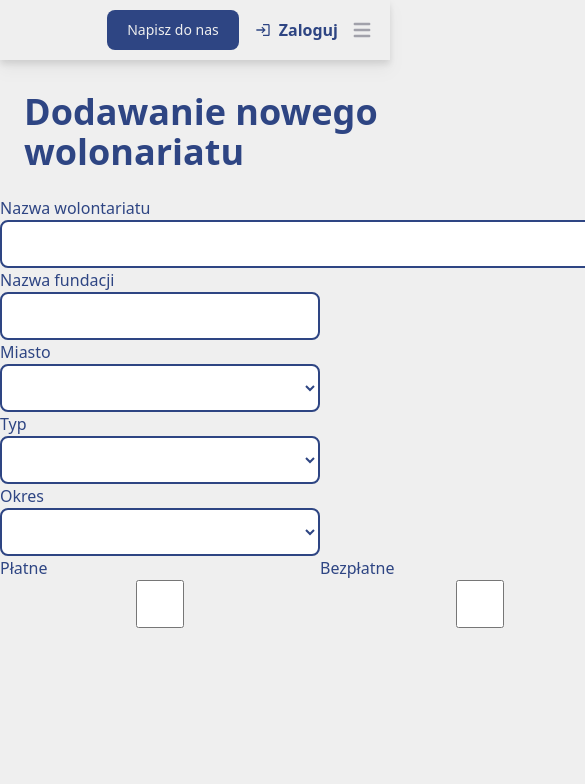
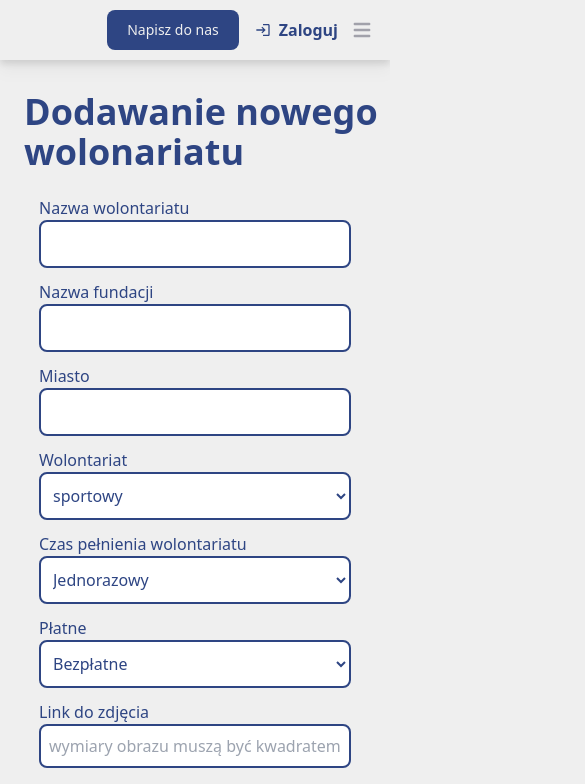
Before and after one commit to style77/volunteering, a Next.js app: page /add in a window 390 px wide. Shown: the top 784 px of the page, 585 px wide, since content can reach past the window. Built offline with nearby package versions, Linux system fonts and the light colour scheme; no server answers; what tailwindcss-font-inter would draw is missing.

Commit message:
Dodano strone profilu, skonczono dodawanie

```diff
--- a/components/searchBar.tsx
+++ b/components/searchBar.tsx
@@ -4,7 +4,7 @@ export const SearchBar= () => {
     return (
       <>
         <div className="flex flex-col md:flex-row font-inter font-light justify-center mx-12">
-          <div className="flex flex-col md:flex-row gap-2 w-full items-center">
+          <div className="flex flex-col md:flex-row gap-3 w-full items-center">
             <div className="flex flex-col w-80">
               <label htmlFor="search-volunteering" className="text-main-color ">
                 Znajdź wolontariat...
@@ -42,14 +42,13 @@ export const SearchBar= () => {
                 className="h-12 rounded-lg bg-white border-2 text-main-color border-main-color hover:border-main-color-2 focus:rounded-xl p-2"
               />
             </div>
-            <button className="flex flex-row rounded-lg bg-main-color text-white h-12 w-40 text-xl justify-center items-center mt-[1.45rem] transition ease-in-out hover:scale-110 hover:bg-main-color-2 duration-300 my-2">
+            <button className="flex flex-row rounded-lg bg-main-color text-white h-12 w-40 text-xl justify-center items-center mt-[1.9rem] transition ease-in-out hover:scale-110 hover:bg-main-color-2 duration-300 my-2">
               <div className="px-2">Szukaj</div>
               <div>
                 <FiSearch />
               </div>
             </button>
           </div>
-          <div></div>
         </div>
       </>
     );
--- a/pages/add.tsx
+++ b/pages/add.tsx
@@ -1,8 +1,19 @@
-import { NextPage } from "next"
-import Head from "next/head"
+import { terminate } from "firebase/firestore";
+import { NextPage } from "next";
+import Head from "next/head";
+import { useState } from "react";
 
-const Add:NextPage= () => {
-    return(
+const Add: NextPage = () => {
+  const [volunteeringName, setVolunteeringName] = useState("");
+  const [fundationName, setFundationName] = useState("");
+  const [city, setCity] = useState("");
+  const [type, setType] = useState("");
+  const [term, setTerm] = useState("");
+  const [paid, setPaid] = useState("");
+  const [image, setImage] = useState("");
+  const [description, setDescription] = useState("");
+
+  return (
     <>
       <Head>
         <title>Volunteering - Dodawanie</title>
@@ -11,65 +22,130 @@ const Add:NextPage= () => {
         <div className="font-semibold text-4xl xl:text-6xl text-main-color my-6 ml-6">
           Dodawanie nowego wolonariatu
         </div>
-            <div className="flex flex-row">
-                <div className="flex flex-col">
-                    <div className="flex flex-col basis-1/12">
+        <div className="flex flex-row basis-3/5 mx-0 xl:mx-6 justify-center">
+          <div className="flex flex-col w-4/5 xl:w-4/6 gap-3">
+            <div className="flex flex-col w-full">
               <label htmlFor="volunteering-name" className="text-main-color ">
                 Nazwa wolontariatu
               </label>
-                        <input id="volunteering-name" className="h-12 rounded-lg bg-white border-2 text-main-color border-main-color hover:border-main-color-2 focus:rounded-xl p-2"/>
+              <input
+                id="volunteering-name"
+                value={volunteeringName}
+                onChange={(e) => setVolunteeringName(e.target.value)}
+                className="h-12 rounded-lg bg-white border-2 text-main-color border-main-color hover:border-main-color-2 focus:rounded-xl p-2"
+              />
             </div>
-                    <div className="flex flex-col w-80">
+            <div className="flex flex-col w-full">
               <label htmlFor="fundation-name" className="text-main-color ">
                 Nazwa fundacji
               </label>
-                        <input id="fundation-name" className="h-12 rounded-lg bg-white border-2 text-main-color border-main-color hover:border-main-color-2 focus:rounded-xl p-2"/>
+              <input
+                id="fundation-name"
+                value={fundationName}
+                onChange={(e) => setFundationName(e.target.value)}
+                className="h-12 rounded-lg bg-white border-2 text-main-color border-main-color hover:border-main-color-2 focus:rounded-xl p-2"
+              />
             </div>
-                    <div className="flex flex-col w-80">
+            <div className="flex flex-col w-full">
               <label htmlFor="volunteering-city" className="text-main-color ">
                 Miasto
               </label>
-                        <select id="volunteering-city" className="h-12 rounded-lg bg-white border-2 text-main-color border-main-color hover:border-main-color-2 focus:rounded-xl p-2"/>
+              <input
+                id="volunteering-city"
+                value={city}
+                onChange={(e) => setCity(e.target.value)}
+                className="h-12 rounded-lg bg-white border-2 text-main-color border-main-color hover:border-main-color-2 focus:rounded-xl p-2"
+              />
             </div>
-                    <div className="flex flex-col w-80">
+            <div className="flex flex-col w-full">
               <label htmlFor="volunteering-type" className="text-main-color ">
-                            Typ
+                Wolontariat
               </label>
-                        <select id="volunteering-type" className="h-12 rounded-lg bg-white border-2 text-main-color border-main-color hover:border-main-color-2 focus:rounded-xl p-2"/>
+              <select
+                id="volunteering-type"
+                value={type}
+                onChange={(e) => setType(e.target.value)}
+                className="h-12 rounded-lg bg-white border-2 text-main-color border-main-color hover:border-main-color-2 focus:rounded-xl p-2"
+              >
+                <option selected disabled>
+                  Wybierz{" "}
+                </option>
+                <option value="sport">sportowy</option>
+                <option value="hospice">w hospicjum</option>
+                <option value="child-care-house">w domu dziecka</option>
+                <option value="hospital">w szpitalu</option>
+                <option value="ngo">w NGO</option>
+              </select>
             </div>
-                    <div className="flex flex-col w-80">
+            <div className="flex flex-col w-full">
               <label htmlFor="volunteering-term" className="text-main-color ">
-                            Okres
+                Czas pełnienia wolontariatu
               </label>
-                        <select id="volunteering-term" className="h-12 rounded-lg bg-white border-2 text-main-color border-main-color hover:border-main-color-2 focus:rounded-xl p-2"/>
+              <select
+                id="volunteering-term"
+                value={term}
+                onChange={(e) => setTerm(e.target.value)}
+                className="h-12 rounded-lg bg-white border-2 text-main-color border-main-color hover:border-main-color-2 focus:rounded-xl p-2"
+              >
+                <option selected disabled>
+                  Wybierz{" "}
+                </option>
+                <option value="one-time">Jednorazowy</option>
+                <option value="periodic">Okresowy</option>
+              </select>
             </div>
-                    <div className="flex flex-row">
-                        <div className="flex flex-col w-80">
+
+            <div className="flex flex-col w-full">
               <label htmlFor="paid" className="text-main-color ">
                 Płatne
               </label>
-                            <input type="checkbox" id="paid" className="h-12 rounded-lg bg-white border-2 text-main-color border-main-color hover:border-main-color-2 focus:rounded-xl p-2"/>
+              <select
+                id="paid"
+                value={paid}
+                onChange={(e) => setPaid(e.target.value)}
+                className="h-12 rounded-lg bg-white border-2 text-main-color border-main-color hover:border-main-color-2 focus:rounded-xl p-2"
+              >
+                <option selected disabled>
+                  Wybierz{" "}
+                </option>
+                <option value="not-paid">Bezpłatne </option>
+                <option value="paid">Płatne </option>
+              </select>
             </div>
-                        <div className="flex flex-col w-80">
-                            <label htmlFor="not-paid" className="text-main-color ">
-                                Bezpłatne
+            <div className="flex flex-col w-full">
+              <label htmlFor="volunteering-image" className="text-main-color ">
+                Link do zdjęcia
               </label>
-                            <input type="checkbox" id="not-paid" className="h-12 rounded-lg bg-white border-2 text-main-color border-main-color hover:border-main-color-2 focus:rounded-xl p-2"/>
+              <input
+                id="volunteering-image"
+                onChange={(e) => setImage(e.target.value)}
+                value={image}
+                placeholder="wymiary obrazu muszą być kwadratem np. 64px x 64px"
+                className="resize-none rounded-lg bg-white border-2 text-main-color border-main-color hover:border-main-color-2 focus:rounded-xl p-2"
+              />
             </div>
+            <div className="flex flex-col w-full">
+              <label
+                htmlFor="volunteering-description"
+                className="text-main-color "
+              >
+                Opis (opcjonalnie)
+              </label>
+              <textarea
+                id="volunteering-description"
+                value={description}
+                onChange={(e) => setDescription(e.target.value)}
+                className="resize-none rounded-lg bg-white border-2 text-main-color border-main-color hover:border-main-color-2 focus:rounded-xl p-2 h-32"
+              />
             </div>
-
+            <button className="flex flex-row rounded-lg bg-main-color text-white h-12 w-full text-xl justify-center items-center mt-[1.9rem] transition ease-in-out hover:scale-110 hover:bg-main-color-2 duration-300 my-2">
+              <div className="px-2">Dodaj</div>
+            </button>
           </div>
-                <div className="flex flex-col">
-                    <label htmlFor="volunteering-description" className="text-main-color ">
-                            Nazwa wolontariatu
-                    </label>
-                    <input id="volunteering-description" className="h-12 rounded-lg bg-white border-2 text-main-color border-main-color hover:border-main-color-2 focus:rounded-xl p-2"/>
-                </div>
-
         </div>
       </main>
     </>
-    )
-}
+  );
+};
 
-export default Add
+export default Add;
--- a/pages/addVolunteering.tsx
+++ /dev/null
@@ -1,10 +0,0 @@
-import { NextPage } from "next"
-
-const VolunteeringAdd:NextPage= () => {
-    return(
-        <>
-        </>
-    )
-}
-
-export default VolunteeringAdd
--- a/pages/volunteering.tsx
+++ b/pages/volunteering.tsx
@@ -1,6 +1,9 @@
 import { NextPage } from "next";
 import Head from "next/head";
-import { SkeletonVolunteeringCard, VolunteeringCard } from "../components/volunteeringCard";
+import {
+  SkeletonVolunteeringCard,
+  VolunteeringCard,
+} from "../components/volunteeringCard";
 import { CardEvents, SkeletonCardEvents } from "../components/cardEvents";
 import { SearchBar } from "../components/searchBar";
 import { NextSeo } from "next-seo";
@@ -49,8 +52,8 @@ const Volunteering: NextPage = () => {
                 orgName="Fundacja drzewo"
                 city="Bydgoszcz"
                 isPaid={false}
-                volunteeringType="Hospicyjny"
-                volunteeringTerm="Cykliczny"
+                volunteeringType="w hospicjum"
+                volunteeringTerm="Okresowy"
                 volunteeringImage="https://tinyurl.com/67swpcxj"
               />
             </div>
```
Also changed, not shown: components/navbar.tsx (+17 -16 lines), pages/profile.tsx (+32 -7 lines). Lines whose indentation alone changed are shown as unchanged.
